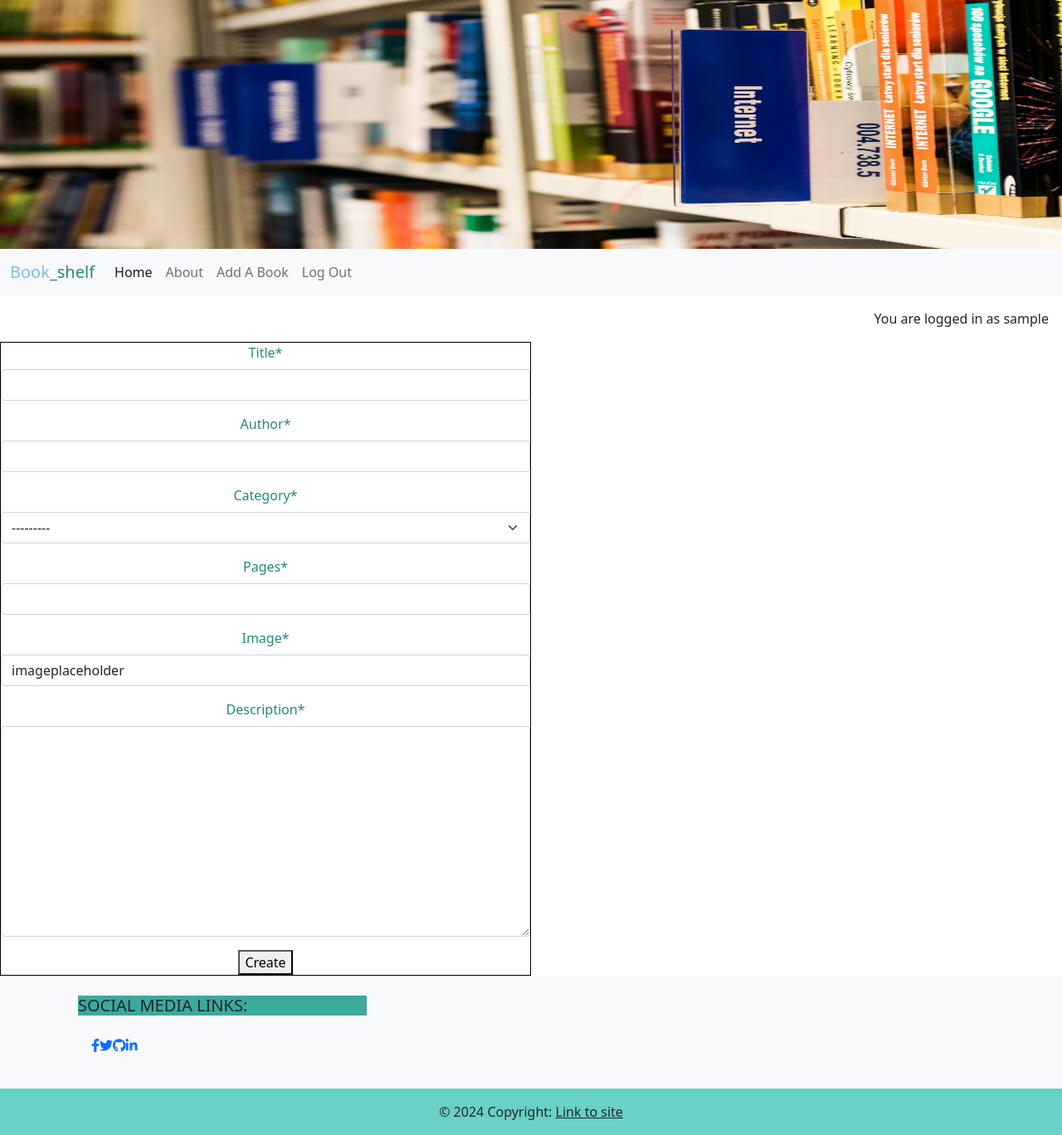
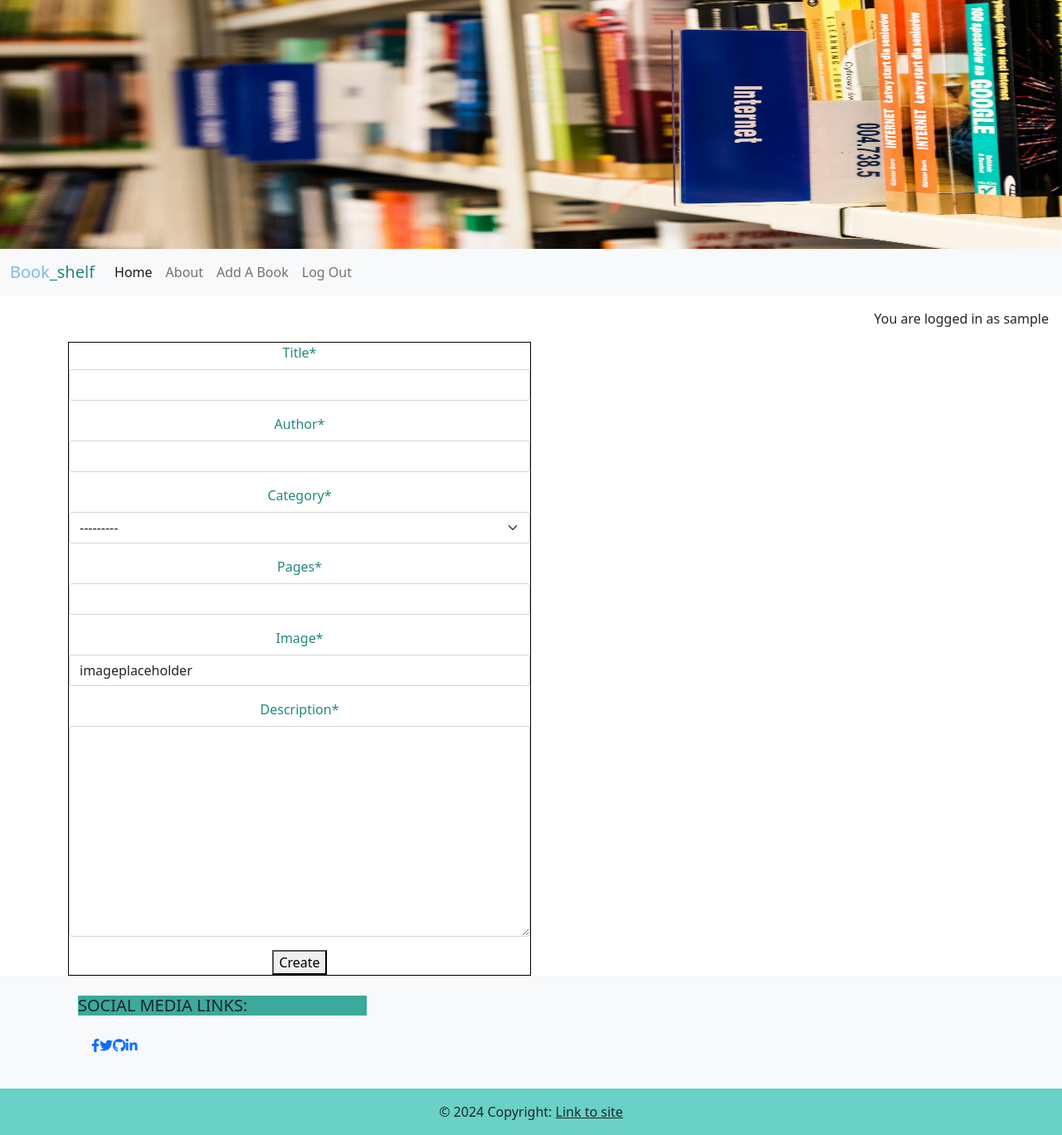
Before and after one commit to Grace-YuGuo/book-shelf-full-stack, a Django app: page /create/ in a window 1280 px wide. Shown: the whole page at 83% size. Run offline with Django 4.2, Linux system fonts and the light colour scheme; the visitor is signed in with stand-in values (Sample User, id 1); data that the repository does not hold is empty; some libraries are stand-ins or nearby versions.

Commit message:
Update staticfiles and create_book.html

```diff
--- a/book/templates/book/create_book.html
+++ b/book/templates/book/create_book.html
@@ -4,12 +4,17 @@
 <!-- book_detail.html content starts here -->
 {% block content %}
 
-  <form id="bookForm" method="POST">
-    {{ form |crispy}}
-    {% csrf_token %}
-    <button id="postbutton" type="submit">Create</button>
-  </form>
-
+<div class="container">
+  <div class="row">
+    <div class="col md-8">
+      <form id="bookForm" method="POST">
+        {{ form |crispy}}
+        {% csrf_token %}
+        <button id="postbutton" type="submit">Create</button>
+      </form>
+    </div>
+  </div>
+</div>
 
 
 <!-- book_detail.html content ends here -->
```
Also changed, not shown: 1 other file.
